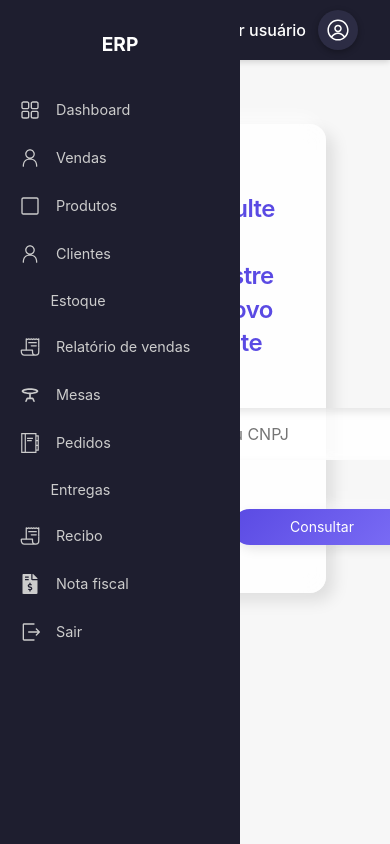
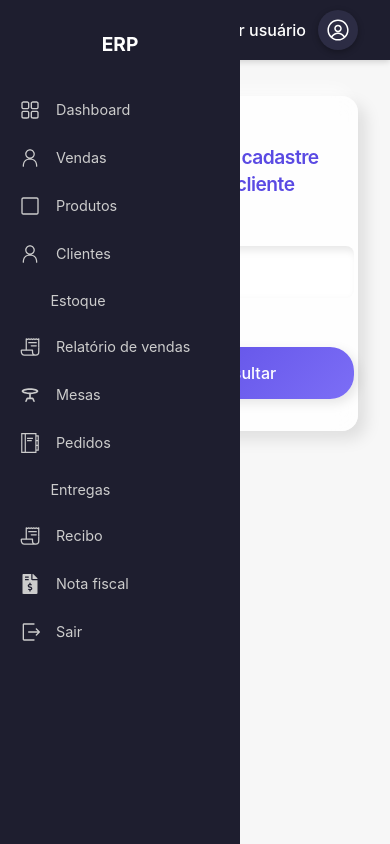
Before and after one commit to Biazindev/simplificContabil, a React (Create React App) app: page /clientes in a window 390 px wide. Built offline with nearby package versions, Linux system fonts and the light colour scheme; no server answers; sample sign-in values are in the browser's storage; some icons are missing.

Commit message:
responsividade

```diff
--- a/src/components/Header/styles.ts
+++ b/src/components/Header/styles.ts
@@ -1,6 +1,5 @@
 import styled from "styled-components";
 
-// Layout principal em grid
 export const Layout = styled.div`
   display: grid;
   grid-template-columns: 8px 1fr;
@@ -42,6 +41,9 @@ export const Sidebar = styled.nav`
 
   &:hover h2 {
     opacity: 1;
+  }
+    @media (max-width: 771px) {
+    width: 58px;
   }
 `;
 
@@ -146,4 +148,8 @@ export const Main = styled.main`
   padding: 2rem;
   background: #f7f7f7;
   overflow-y: auto;
+
+   @media (max-width: 523px) {
+        padding: 0;
+  }
 `;
--- a/src/components/PDV/Cliente.tsx
+++ b/src/components/PDV/Cliente.tsx
@@ -1,5 +1,4 @@
 import React, { useEffect, useState } from 'react'
-import * as S from './styles'
 import { useNavigate } from 'react-router-dom'
 import { useDispatch } from 'react-redux'
 import { setClienteSelecionado } from '../../store/reducers/ClienteSlice'
@@ -27,6 +26,7 @@ import {
   SectionHeader,
   ErrorText
 } from './styles';
+import { setCliente } from '../../store/reducers/vendaSlice'
 
 interface ClienteForm {
   pessoaFisica: (PessoaFisica & { endereco: Endereco }) | null
@@ -447,8 +447,10 @@ const Cliente = () => {
 
           dispatch(setClienteSelecionado(clienteFormatado));
           localStorage.setItem('clienteSelecionado', JSON.stringify(clienteFormatado));
-
-          navigate('/produtos');
+          if (result) {
+            dispatch(setCliente(result))
+            navigate('/produtos')
+          }
           console.log('✅ Resposta do backend:', clienteFormatado);
 
         } else {
--- a/src/components/PDV/styles.ts
+++ b/src/components/PDV/styles.ts
@@ -1,4 +1,4 @@
-import styled, { keyframes } from 'styled-components'
+import styled, { keyframes } from 'styled-components';
 
 export interface ThemeColor {
   colors: {
@@ -33,6 +33,7 @@ export const PageContainer = styled.div`
   justify-content: center;
   align-items: flex-start;
   min-height: 100vh;
+  width: 100%;
 `;
 
 export const Card = styled.section`
@@ -44,17 +45,31 @@ export const Card = styled.section`
    -8px -8px 16px ${({ theme }) => theme.colors.neoShadowLight};
   padding: ${({ theme }) => theme.spacing(6)};
   width: 100%;
-  max-width: 900px;
+  max-width: 600px;
   animation: ${fadeIn} 0.4s ease-out;
   display: flex;
   flex-direction: column;
   gap: ${({ theme }) => theme.spacing(4)};
+
+  @media (max-width: 768px) {
+    padding: ${({ theme }) => theme.spacing(4)};
+    width: 100%;
+  }
+    @media (max-width: 400px) {
+    padding: ${({ theme }) => theme.spacing(4)};
+    width: 100%;
+    margin: 4px;
+  }
 `;
 
 export const Title = styled.h1`
   margin: 0;
   font-size: 1.5rem;
   font-weight: 700;
+
+  @media (max-width: 480px) {
+    font-size: 1.3rem;
+  }
 `;
 
 export const Subtitle = styled.h2`
@@ -67,15 +82,15 @@ export const Subtitle = styled.h2`
   line-height: 1.4;
 
   @media (max-width: 768px) {
-    font-size: 1.5rem;
+    font-size: 1.2rem;
   }
 `;
 
-
 export const FormGrid = styled.form`
   display: grid;
-  grid-template-columns: repeat(auto-fit, minmax(240px, 1fr));
+  grid-template-columns: repeat(auto-fit, minmax(280px, 1fr));
   gap: ${({ theme }) => theme.spacing(3)};
+  width: 100%;
 `;
 
 export const Fieldset = styled.fieldset`
@@ -85,6 +100,7 @@ export const Fieldset = styled.fieldset`
   display: flex;
   flex-direction: column;
   gap: ${({ theme }) => theme.spacing(1)};
+  width: 100%;
 `;
 
 export const Label = styled.label`
@@ -98,6 +114,10 @@ export const Input = styled.input`
   border-radius: ${({ theme }) => theme.radii.sm};
   padding: ${({ theme }) => theme.spacing(2)};
   font-size: 1rem;
+  width: 100%;
+  min-width: 0;
+  max-width: 100%;
+  box-sizing: border-box;
   box-shadow:
     inset 4px 4px 8px ${({ theme }) => theme.colors.neoShadowDark},
     inset -4px -4px 8px ${({ theme }) => theme.colors.neoShadowLight};
@@ -110,17 +130,22 @@ export const Input = styled.input`
       inset 4px 4px 8px ${({ theme }) => theme.colors.neoShadowDark},
       inset -4px -4px 8px ${({ theme }) => theme.colors.neoShadowLight};
   }
+        @media (max-width: 523px) {
+        max-width: 230px;
+  }
 `;
 
+
 export const Button = styled.button<{ variant?: 'primary' | 'secondary' }>`
-  padding: ${({ theme }) => theme.spacing(1)} ${({ theme }) => theme.spacing(4)};
+  padding: ${({ theme }) => theme.spacing(2)};
   border: none;
   border-radius: ${({ theme }) => theme.radii.lg};
-  width: 180px;
-  height: 36px;
-  font-size: 14px;
-  font-weight: 400;
+  font-size: 1rem;
+  font-weight: 500;
   cursor: pointer;
+  width: 100%;
+  min-width: 0;
+  box-sizing: border-box;
   transition: transform 0.15s, box-shadow 0.15s;
 
   background: ${({ theme, variant }) =>
@@ -144,6 +169,38 @@ export const Button = styled.button<{ variant?: 'primary' | 'secondary' }>`
     opacity: 0.6;
     cursor: not-allowed;
   }
+
+   @media (max-width: 444px) {
+       width: 230px;
+  }
+`;
+
+export const ButtonGroup = styled.div`
+  display: flex;
+  flex-wrap: wrap;
+  gap: ${({ theme }) => theme.spacing(2)};
+  width: 100%;
+  justify-content: flex-end;
+
+  & > button {
+    flex: 1 1 200px;
+    min-width: 0;
+  }
+
+  @media (max-width: 600px) {
+    flex-direction: column;
+    align-items: stretch;
+    justify-content: center;
+
+    & > button {
+      flex: 1 1 100%;
+      width: 100%;
+    }
+
+    @media (max-width: 444px) {
+       width: 230px;
+  }
+  }
 `;
 
 export const ErrorText = styled.span`
@@ -151,24 +208,20 @@ export const ErrorText = styled.span`
   font-size: 0.85rem;
 `;
 
-export const ButtonGroup = styled.div`
-  display: flex;
-  width: 100%;
-  align-items: end;
-  gap: ${({ theme }) => theme.spacing(2)};
-  justify-content: end;
-  flex-wrap: wrap;
-`;
-
 export const SectionHeader = styled.div`
   display: flex;
   align-items: center;
   gap: ${({ theme }) => theme.spacing(2)};
+  flex-wrap: wrap;
 
   > h3 {
     margin: 0;
     font-size: 1.75rem;
     font-weight: 500;
     color: ${({ theme }) => theme.colors.text};
+
+    @media (max-width: 480px) {
+      font-size: 1.5rem;
+    }
   }
 `;
--- a/src/components/Produtos/index.tsx
+++ b/src/components/Produtos/index.tsx
@@ -171,10 +171,22 @@ const Produtos = () => {
           )}
         </div>
       </S.TopBar>
-          {cliente && cliente.pessoaFisica ? (
+      {cliente ? (
+        <>
+          {cliente.pessoaFisica ? (
             <span style={{ fontSize: '0.9rem', marginLeft: '12px', color: '#666' }}>
-                 {cliente.pessoaFisica.nome}
+              Cliente PF: {cliente.pessoaFisica.nome}
             </span>
+          ) : cliente.pessoaJuridica ? (
+            <span style={{ fontSize: '0.9rem', marginLeft: '12px', color: '#666' }}>
+              Cliente PJ: {cliente.pessoaJuridica.razaoSocial}
+            </span>
+          ) : (
+            <span style={{ fontSize: '0.9rem', marginLeft: '12px', color: '#666' }}>
+              Cliente: Tipo não identificado
+            </span>
+          )}
+        </>
       ) : (
         <span style={{ fontSize: '0.9rem', marginLeft: '12px', color: '#666' }}>
           Cliente: Não encontrado
@@ -194,7 +206,7 @@ const Produtos = () => {
                 <div key={produto.id}>
                   {produto.nome} - R$ {produto.precoUnitario.toFixed(2)}
                   <S.Input
-                    type="number"
+                    type="text"
                     min={1}
                     placeholder="Qtd"
                     value={quantidadesTemp[produto.id] || 1}
--- a/src/components/Produtos/styles.ts
+++ b/src/components/Produtos/styles.ts
@@ -3,7 +3,6 @@ import styled from 'styled-components';
 export const Container = styled.div`
   font-family: 'Roboto', sans-serif;
   color: ${({ theme }) => theme.colors.textLight};
-  background: ${({ theme }) => theme.colors.bg};
   padding: ${({ theme }) => theme.spacing(6)};
   margin: 0 auto;
   max-width: 1200px;
@@ -57,7 +56,7 @@ export const Title = styled.h2`
   color: ${({ theme }) => theme.colors.text};
 
   span {
-  font-size: 3.5rem;
+    font-size: 3.5rem;
   }
 `;
 
@@ -70,7 +69,7 @@ export const Total = styled.div`
 
 export const Form = styled.form`
   background: ${({ theme }) => theme.colors.surface};
-  padding: ${({ theme }) => theme.spacing(6)};
+  padding: ${({ theme }) => theme.spacing(4)};
   border-radius: ${({ theme }) => theme.radii.md};
   box-shadow: 0 4px 14px ${({ theme }) => theme.colors.neoShadowDark};
   display: flex;
@@ -80,7 +79,7 @@ export const Form = styled.form`
 
 export const Input = styled.input`
   width: 100%;
-  padding: ${({ theme }) => theme.spacing(2)} ${({ theme }) => theme.spacing(1)};
+  padding: ${({ theme }) => theme.spacing(2)} ${({ theme }) => theme.spacing(2)}; /* Ajuste na proporção do padding */
   border: 1px solid ${({ theme }) => theme.colors.textLight};
   border-radius: ${({ theme }) => theme.radii.sm};
   font-size: 1rem;
@@ -99,7 +98,7 @@ export const TextArea = styled.textarea`
   border: 1px solid ${({ theme }) => theme.colors.textLight};
   border-radius: ${({ theme }) => theme.radii.sm};
   font-size: 1rem;
-  min-height: 100px;
+  min-height: 120px;
   transition: border-color 0.2s;
 
   &:focus {
@@ -130,7 +129,6 @@ export const Table = styled.table`
 
   th,
   td {
-    padding: ${({ theme }) => theme.spacing(3)} ${({ theme }) => theme.spacing(4)};
     text-align: left;
     border-bottom: 1px solid ${({ theme }) => theme.colors.textLight};
   }
@@ -172,15 +170,17 @@ export const ImgPreview = styled.img`
 export const Button = styled.button`
   background: ${({ theme }) => theme.colors.primaryAccent};
   color: #fff;
-  padding: ${({ theme }) => theme.spacing(1)} ${({ theme }) => theme.spacing(5)};
+  padding: ${({ theme }) => theme.spacing(2)} ${({ theme }) => theme.spacing(4)};
   border: none;
   border-radius: ${({ theme }) => theme.radii.md};
   font-weight: 400;
-  width: 200px;
-  height: 36px;
   font-size: 14px;
+  height: 100%;
   cursor: pointer;
   transition: background-color 0.3s;
+  width: 200px;
+  max-width: 100%;
+  align-self: flex-end;
 
   &:hover:not(:disabled) {
     background: ${({ theme }) => theme.colors.secondary};
@@ -189,28 +189,38 @@ export const Button = styled.button`
   &:disabled {
     cursor: not-allowed;
   }
+
+  @media (max-width: 768px) {
+    width: 100%;
+    align-self: stretch;
+  }
 `;
+
 
 export const SearchResults = styled.div`
   background: ${({ theme }) => theme.colors.surface};
   border-radius: ${({ theme }) => theme.radii.sm};
   box-shadow: 0 2px 12px ${({ theme }) => theme.colors.neoShadowDark};
   padding: ${({ theme }) => theme.spacing(4)};
-  margin-top: ${({ theme }) => theme.spacing(3)};
   display: flex;
   flex-direction: column;
   gap: ${({ theme }) => theme.spacing(3)};
 
   & > div {
     width: 100%;
-    display: flex;
-    justify-content: space-between;
+    display: grid;
+    grid-template-columns: 1fr 1fr 80px;
     align-items: center;
     gap: ${({ theme }) => theme.spacing(3)};
+
+    @media (max-width: 1024px) {
+      grid-template-columns: 1fr;
+      gap: ${({ theme }) => theme.spacing(2)};
+    }
   }
 
   input {
-    flex: 1;
+    width: 100%;
     padding: ${({ theme }) => theme.spacing(2)} ${({ theme }) => theme.spacing(3)};
     border: 1px solid ${({ theme }) => theme.colors.textLight};
     border-radius: ${({ theme }) => theme.radii.sm};
@@ -218,21 +228,23 @@ export const SearchResults = styled.div`
   }
 
   button {
-    padding: ${({ theme }) => theme.spacing(2)} ${({ theme }) => theme.spacing(3)};
     background: ${({ theme }) => theme.colors.primary};
-    width: 80px;
-    height: 52px;
+    width: 100%;
+    height: 40px;
     color: #fff;
     border: none;
     border-radius: ${({ theme }) => theme.radii.sm};
     font-size: 1rem;
     cursor: pointer;
+    transition: background-color 0.2s;
 
     &:hover {
       background: ${({ theme }) => theme.colors.primaryAccent};
     }
   }
-`
+`;
+
+
 export const IconButton = styled.button`
   background: transparent;
   color: ${({ theme }) => theme.colors.text};
--- a/src/components/Venda/types.ts
+++ b/src/components/Venda/types.ts
@@ -16,6 +16,10 @@ export interface PessoaFisica {
 }
 
 export interface Cliente {
+  pessoaJuridica: any
+  telefone: string | number | readonly string[] | undefined
+  email: string | number | readonly string[] | undefined
+  nome: string | number | readonly string[] | undefined
   id: number
   pessoaFisica: PessoaFisica
 }
```
Also changed, not shown: src/components/Venda/index.tsx (+47 -21 lines). Lines whose indentation alone changed are shown as unchanged.
